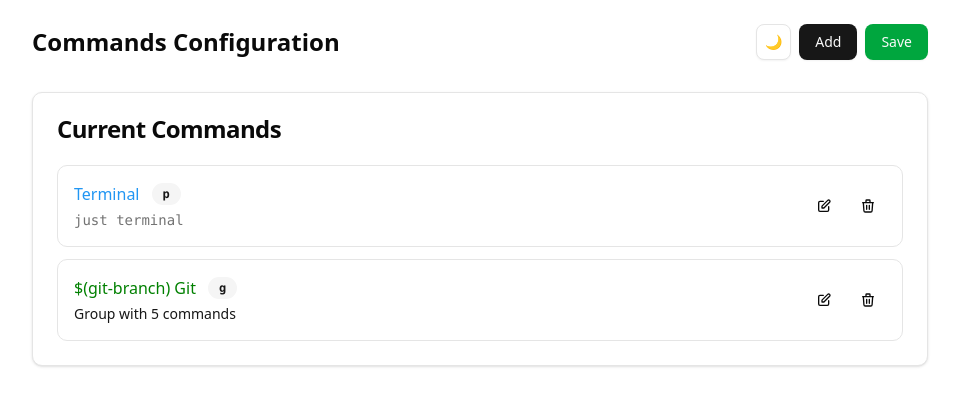
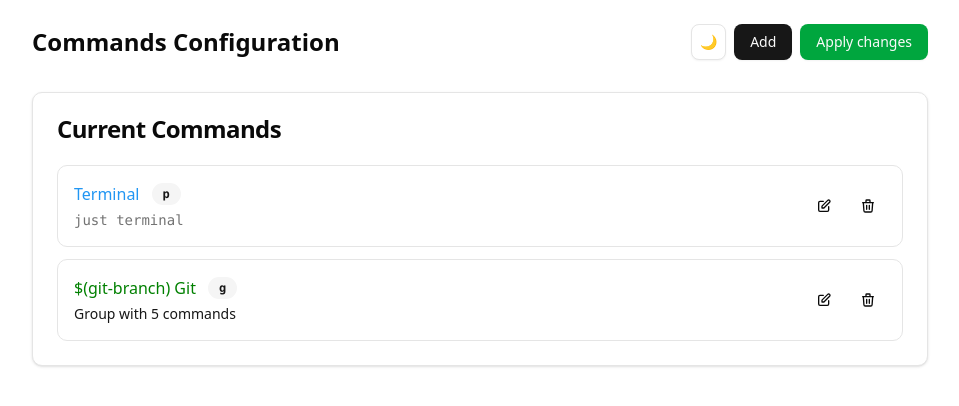
Before and after one commit to KubrickCode/Quick-Command-Buttons, a React (Vite) app in the folder src/web-view/: page / in a window 1280 px wide. Shown: the top 406 px of the page, without its empty margins (160-1119 px from the left). Built offline with nearby package versions, Linux system fonts and the light colour scheme.

Commit message:
Modify the global save button text to apply changes

```diff
--- a/src/web-view/src/components/header.tsx
+++ b/src/web-view/src/components/header.tsx
@@ -26,7 +26,7 @@ export const Header = () => {
           onClick={saveConfig}
           className="bg-green-600 hover:bg-green-700"
         >
-          Save
+          Apply changes
         </Button>
       </div>
     </div>
```
